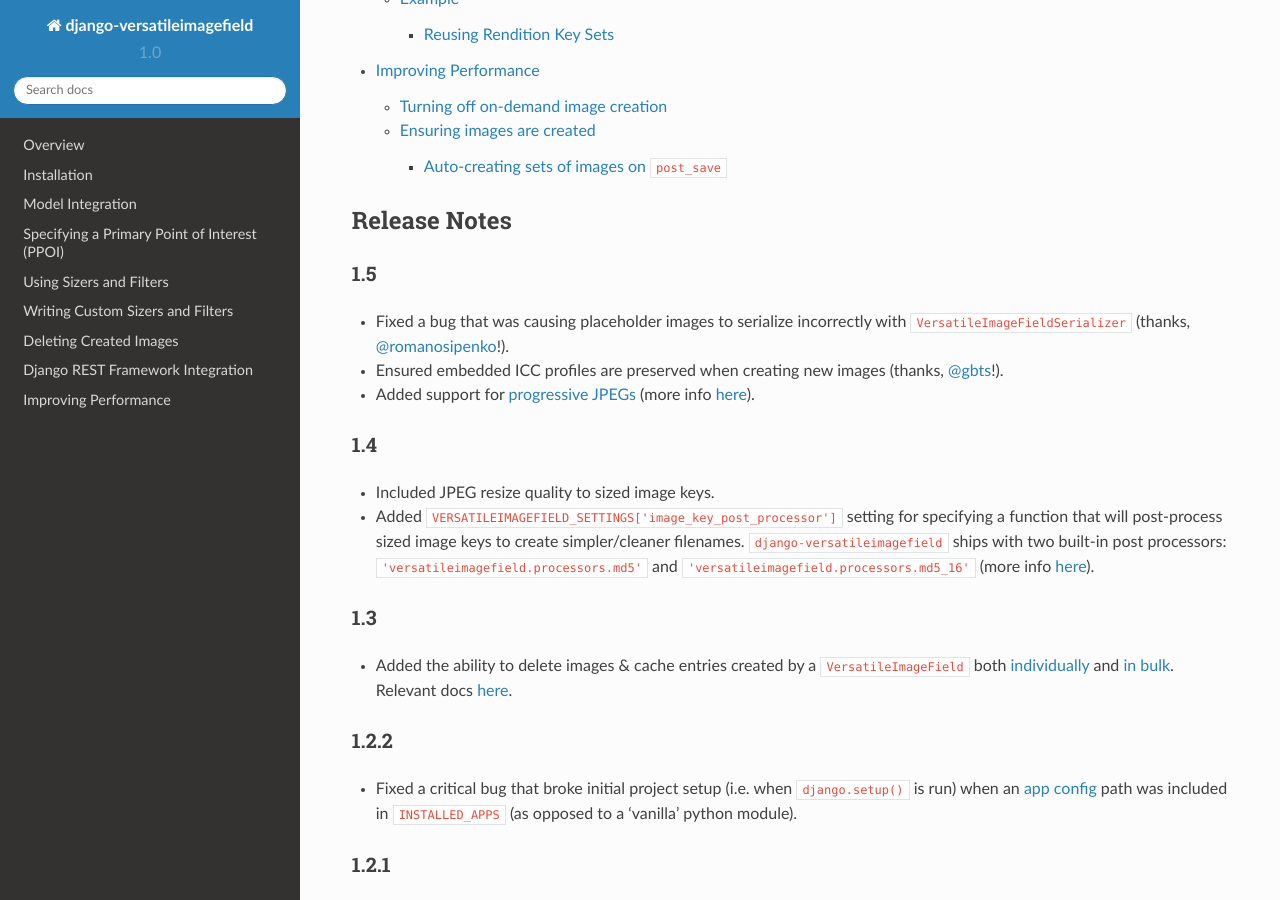
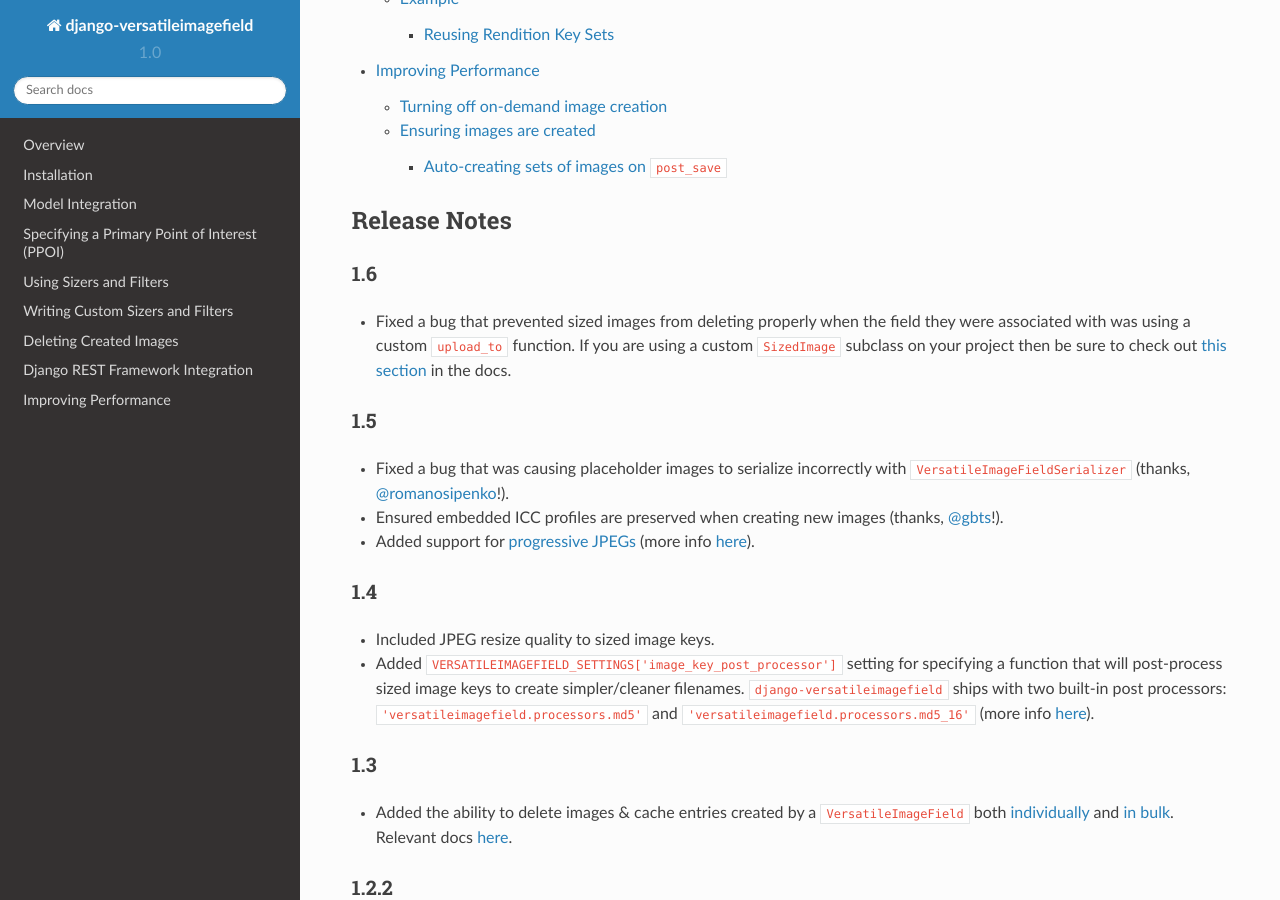
Before and after one commit to respondcreate/django-versatileimagefield, a Sphinx documentation site: the page built from docs/index.rst, in a window 1280 px wide and 900 px high, scrolled down 3453 px. Built offline with Sphinx 7.4.7 and the Read the Docs theme 2.0.0, drawn with Linux system fonts in a browser that asks for light colours.

Commit message:
Minor doc updates, bumping to 1.6 for PyPI release

```diff
--- a/docs/index.rst
+++ b/docs/index.rst
@@ -85,6 +85,10 @@
 
 Release Notes
 =============
+
+1.6
+^^^
+- Fixed a bug that prevented sized images from deleting properly when the field they were associated with was using a custom ``upload_to`` function. If you are using a custom ``SizedImage`` subclass on your project then be sure to check out :ref:`this section <ensuring-sized-images-deleted>` in the docs.
 
 1.5
 ^^^
--- a/docs/writing_custom_sizers_and_filters.rst
+++ b/docs/writing_custom_sizers_and_filters.rst
@@ -87,10 +87,12 @@
 
 .. important:: ``process_image`` should *always* return a `StringIO` instance. See :ref:`what-process_image-should-return` for more information.
 
+.. _ensuring-sized-images-deleted:
+
 Ensuring Sized Images Can Be Deleted
 ------------------------------------
 
-If your ``SizedImage`` subclass uses more than just ``filename key`` to construct filenames than you'll also want to define the ``filename_key_regex`` attribute.
+If your ``SizedImage`` subclass uses more than just ``filename_key`` to construct filenames than you'll also want to define the ``filename_key_regex`` attribute.
 
 Confused? Let's take a look at ``CroppedImage`` – which includes individual image PPOI values in the images it creates – as an example:
 
--- a/setup.py
+++ b/setup.py
@@ -5,7 +5,7 @@
 setup(
     name='django-versatileimagefield',
     packages=find_packages(),
-    version='1.5',
+    version='1.6',
     author=u'Jonathan Ellenberger',
     author_email='jonathan_ellenberger@wgbh.org',
     url='http://github.com/respondcreate/django-versatileimagefield/',
```
